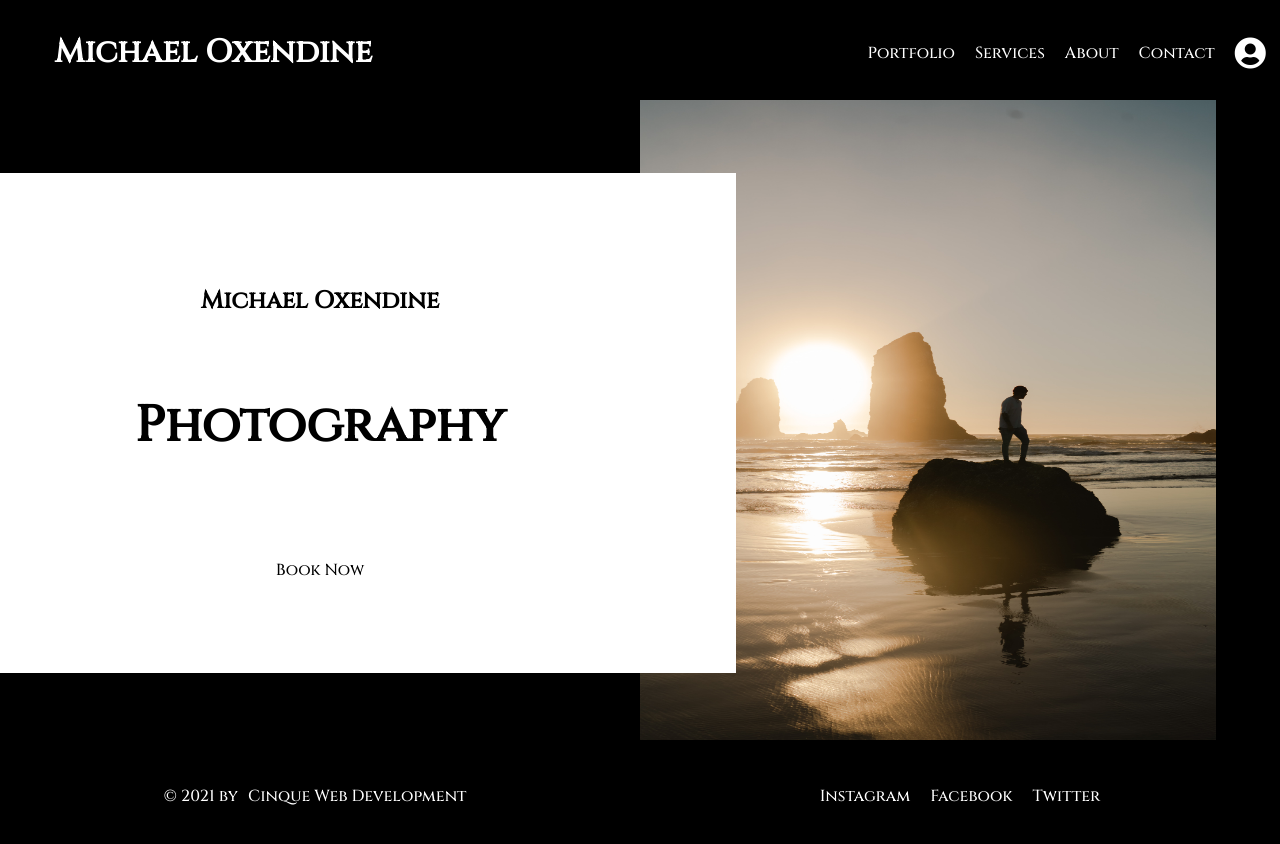
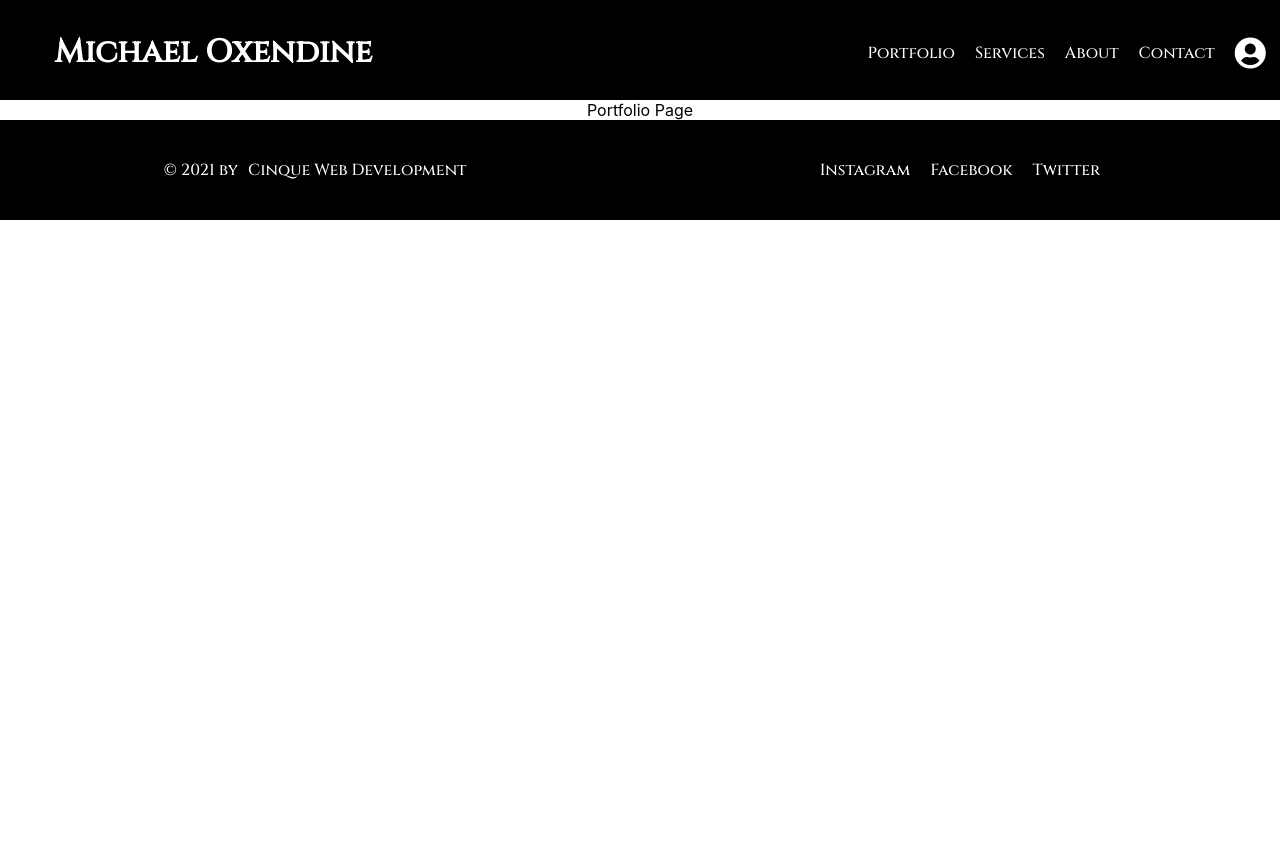
Before and after one commit to Cinque-Web-Development/photographer-template, a React (Create React App) app: page /portfolio in a window 1280 px wide. After the commit the page ends 800 px from the top, so only its background shows below. Built offline with nearby package versions, Linux system fonts and the light colour scheme.

Commit message:
porfolio component added

```diff
--- a/src/App.js
+++ b/src/App.js
@@ -4,13 +4,21 @@ import {BrowserRouter as Router, Route} from 'react-router-dom';
 import NavBar from './components/NavBar/NavBar';
 import Feature from './components/Feature/Feature';
 import Footer from './components/Footer/Footer';
+import Portfolio from './components/Portfolio/Portfolio';
 
 function App() {
   return (
     <Router>
     <div className="App">
       <NavBar />
-      <Feature />
+      <Route exact path="/" render={() =>
+        <Feature />
+      }>
+      </Route>
+      <Route exact path="/portfolio" render={() =>
+        <Portfolio />
+      }>
+      </Route>
       <Footer />
     </div>
     </Router>
--- /dev/null
+++ b/src/components/Portfolio/Portfolio.js
@@ -0,0 +1,9 @@
+import React from 'react'
+import './Portfolio.css';
+export default function Portfolio() {
+    return (
+        <div>
+            Portfolio Page
+        </div>
+    )
+}
```
Also changed, not shown: src/components/Portfolio/Portfolio.css (added).
